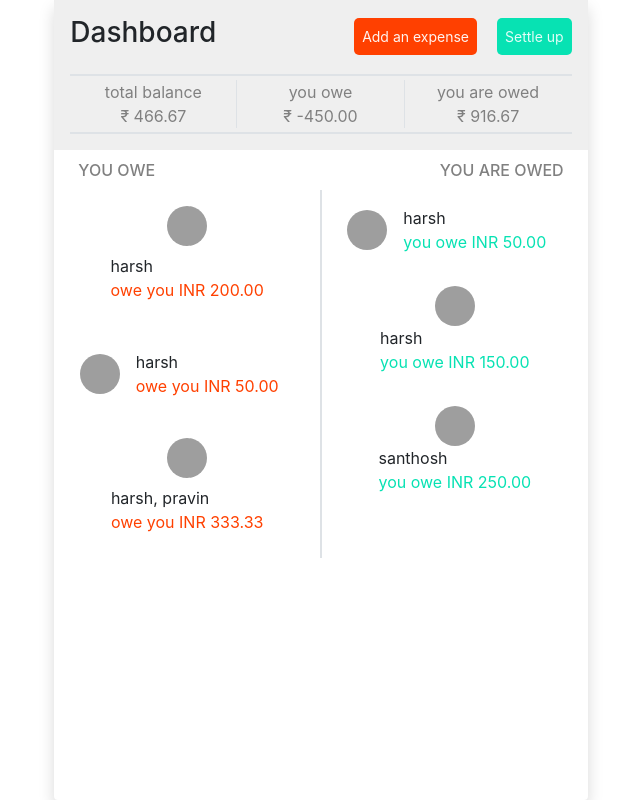
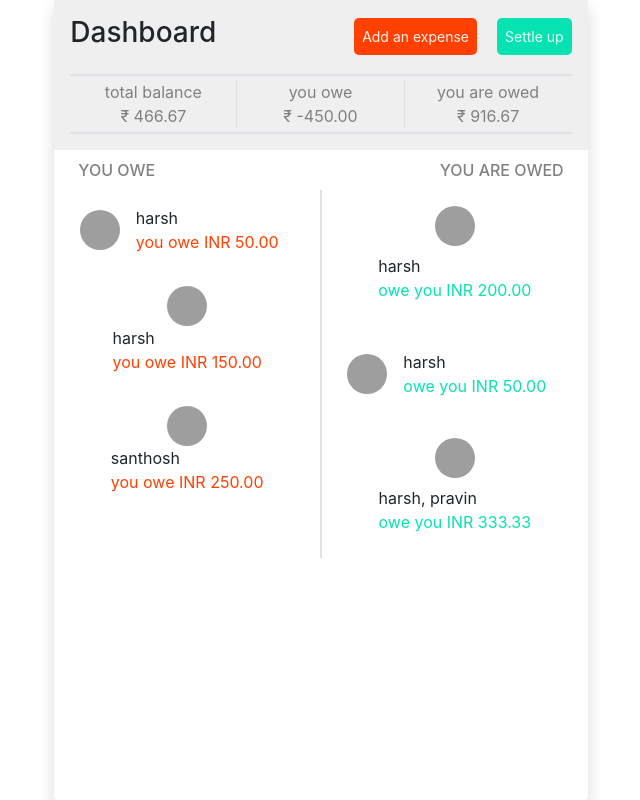
Before and after one commit to aswin-kumar-1999/SplitWIse-react, a React (Create React App) app: page /dashboard in a window 1280 px wide. Shown: the whole page, without its empty margins (319-959 px from the left). Built offline with nearby package versions, Linux system fonts and the light colour scheme; grey boxes are pictures that could not be loaded.

Commit message:
Styling in dashboard

```diff
--- a/src/compenents/Dashboard/Dashboard.css
+++ b/src/compenents/Dashboard/Dashboard.css
@@ -7,10 +7,10 @@
     min-height: 100vh;
 }
 
-.credit {
+.debt {
     color: #ff4000
 }
-.debt{
+.credit{
     color: #07e2b3;
 }
 .head{
--- a/src/compenents/Dashboard/Dashboard.js
+++ b/src/compenents/Dashboard/Dashboard.js
@@ -3,6 +3,7 @@ import Credit from './Credit'
 import Debt from './Debt'
 import Expense from '../Expense/Expense'
 import './Dashboard.css'
+
 const transaction = require('../Store/transaction.json')
 
 class Dashboard extends Component {
@@ -121,14 +122,14 @@ class Dashboard extends Component {
                         </div>
 
                         <div className="d-flex ">
-                            <span class="border-end border-1 col-6 " >
+                            <span class="border-end border-1 col-6">
+                                {this.state.debt.map((data, index) => (
+                                    <Debt key={index} name={data[0]} amount={data[1].toFixed(2)} />
+                                ))}
+                            </span>
+                            <span class="border-start border-1 col-6 " >
                                 {this.state.credit.map((data, index) => (
                                     <Credit key={index} name={data[0]} amount={data[1].toFixed(2)} />
-                                ))}
-                            </span>
-                            <span class="border-start border-1 col-6">
-                                {this.state.debt.map((data, index) => (
-                                    <Debt key={index} name={data[0]} amount={data[1].toFixed(2)} />
                                 ))}
                             </span>
                         </div>
```
